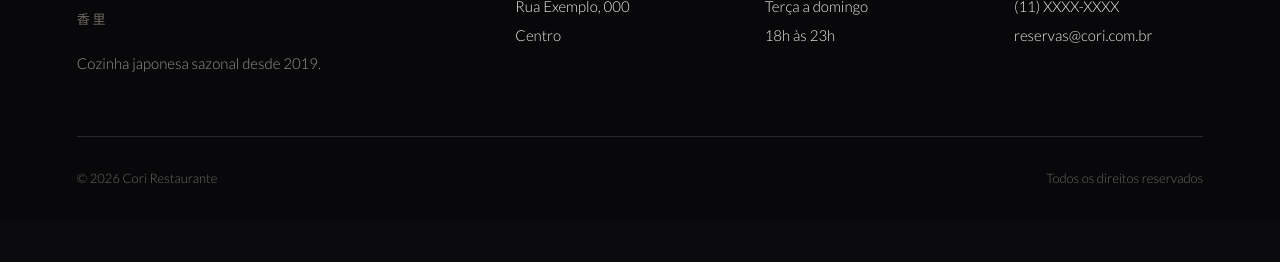
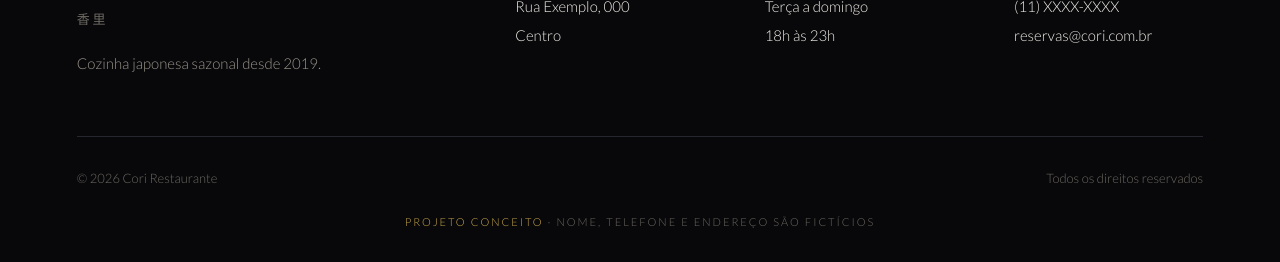
Before and after one commit to Kaynanfrontend/Projeto-Cori, a plain HTML site: page index.html in a window 1280 px wide. Shown: the part 4814-5076 px from the top of the page. Before the commit the page ends 5033 px from the top, so only its background shows below. Drawn offline with nearby package versions, Linux system fonts and the light colour scheme; a web font is replaced by a local one.

Commit message:
Adiciona aviso de projeto conceito no rodapé
Co-Authored-By: Claude Opus 5.5 <noreply@anthropic.com>

```diff
--- a/estilo.css
+++ b/estilo.css
@@ -1310,6 +1310,22 @@ input[type="date"]::-webkit-calendar-picker-indicator:hover {
     color: var(--fumaca-fraca);
 }
 
+.footer__aviso {
+    max-width: 132rem;
+    margin: 2.4rem auto 0;
+    font-family: var(--font-corpo);
+    font-size: 1.1rem;
+    line-height: 1.7;
+    letter-spacing: 0.18em;
+    text-transform: uppercase;
+    text-align: center;
+    color: var(--fumaca-fraca);
+}
+
+.footer__aviso span {
+    color: var(--ouro);
+}
+
 /* =========================================================
    LIGHTBOX
    ========================================================= */
--- a/index.html
+++ b/index.html
@@ -331,6 +331,8 @@
             <p>© 2026 Cori Restaurante</p>
             <p>Todos os direitos reservados</p>
         </div>
+
+        <p class="footer__aviso"><span>Projeto conceito</span> · nome, telefone e endereço são fictícios</p>
     </footer>
 
     <!-- ===== LIGHTBOX ===== -->
```
